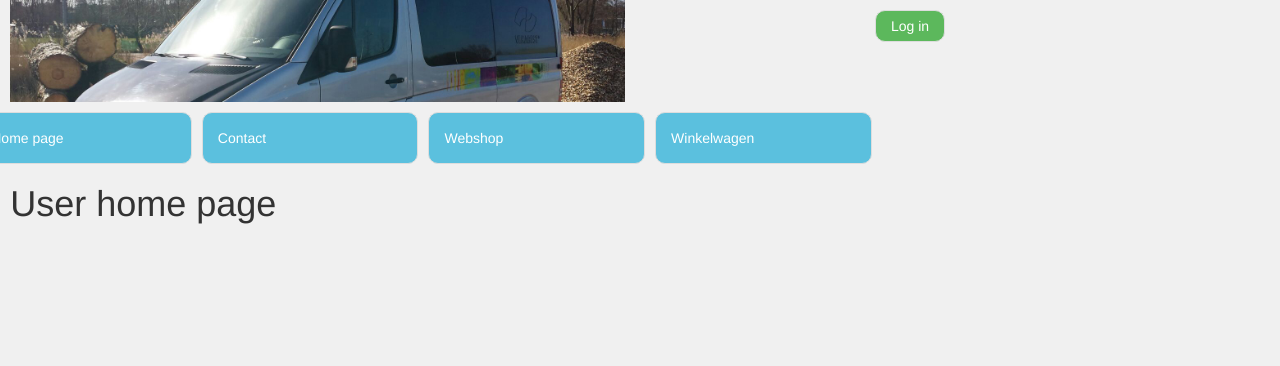
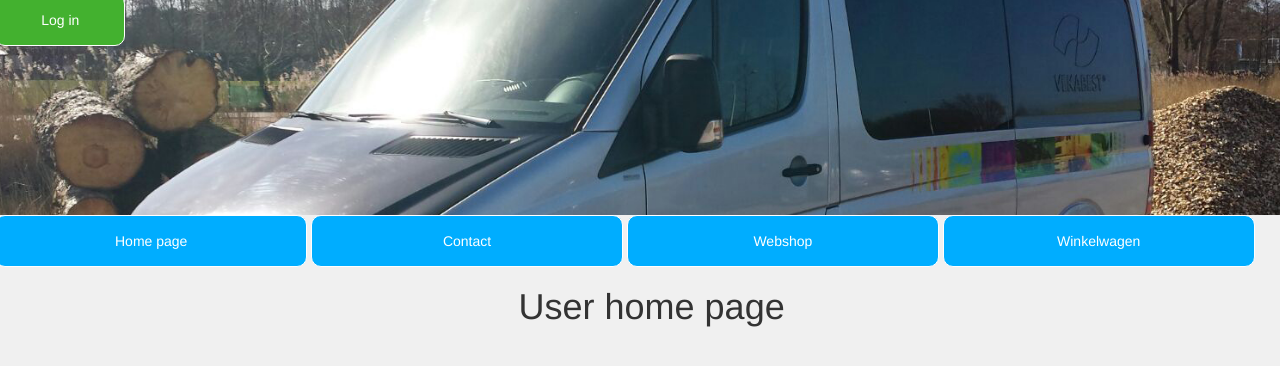
Before and after one commit to Aeversil/VekaBest, a PHP site: page / in a window 1280 px wide. Shown: the top 366 px of the page. Run offline with PHP 8.4, Linux system fonts and the light colour scheme; some libraries are stand-ins or nearby versions.

Commit message:
miep
moep

```diff
--- a/VekaBest.css
+++ b/VekaBest.css
@@ -50,6 +50,49 @@ html,body{
   border-radius: 10px;
 }
 
+.nav2 button{
+  background: #00adff;
+  color: white;
+  width: 24%;
+  box-sizing: border-box;
+  -moz-box-sizing: border-box;
+  -webkit-box-sizing: border-box;
+  border: 1px solid;
+  border-radius: 10px;
+}
+.nav2 button:hover{
+  background: #59caff;
+  color: white;
+  width: 24%;
+  box-sizing: border-box;
+  -moz-box-sizing: border-box;
+  -webkit-box-sizing: border-box;
+  border: 1px solid;
+  border-radius: 10px;
+}
+.login button{
+  margin-top: -17%;
+/*  margin-left:85.5%;*/
+  background: #31af1a;
+  color: white;
+  width: 10%;
+  box-sizing: border-box;
+  -moz-box-sizing: border-box;
+  -webkit-box-sizing: border-box;
+  border: 1px solid;
+  border-radius: 10px;
+}
+
+.login button:hover{
+  background: #43b12f;
+  color: white;
+  width: 10%;
+  box-sizing: border-box;
+  -moz-box-sizing: border-box;
+  -webkit-box-sizing: border-box;
+  border: 1px solid;
+  border-radius: 10px;
+}
 .loguit button{
   margin-top: -17%;
 /*  margin-left:85.5%;*/
@@ -191,3 +234,10 @@ button{
   padding: 15px;
   font-size: 16px;
 }
+
+h1{
+  text-align: center;
+}
+.rowcontainer {
+  margin-left: 1%;
+}
--- a/admin_inventory.php
+++ b/admin_inventory.php
@@ -38,9 +38,7 @@ $sku=$_POST['sku'];
 mysql_query("INSERT INTO boeken VALUES('$id', '$prijs', '$afbeelding', '$boeknaam', '$categorie', '$sku')");
 ?>
 
-<center>
 <h1>Admin inventory edit page</h1>
-</center>
 <button onclick='Add()' id='add'><i class='fa fa-plus-circle fa-2x' aria-hidden='true'> </i></button>
 <table>
 	<thead>
--- a/index.php
+++ b/index.php
@@ -36,33 +36,30 @@ $db_name = "vekabestwebsite";
 
   </head>
   <body style="background-color: #f0f0f0;">
-    <div class="row">
-      <div class="banner col-md-6 col-md-offset-3">
+      <div class="row">
+      <div class="banner">
         <img src="stockvekafotos/busbanner.jpg" />
+        <div class="login">
+        <a href="user_login.php"><button>Log in</button></a>
+      </div>
       </div>
 
-      <div class="col-md-2 col-md-offset-1">
-        <a href="user_login.php"><button class="btn-success panel-body panel-default button-login">Log in</button></a>
-      </div>
+    <div class="nav2">
+        <button onclick="showPage('user_home');">
+          Home page
+        </button>
+        <button onclick="showPage('user_contact');">
+          Contact
+        </button>
+        <button onclick="showPage('user_webshop');">
+          Webshop
+        </button>
+        <button onclick="showPage('user_shopping_cart');"">
+          Winkelwagen
+        </button>
     </div>
 
-    <div class="row">
-      <div class="col-md-offset-3 col-xs-offset-6">
-        <div onclick="showPage('user_home');" class="btn-info button-navbar col-md-2 panel-body panel-default">
-          Home page
-        </div>
-        <div onclick="showPage('user_contact');" class="btn-info button-navbar col-md-2 panel-body panel-default">
-          Contact
-        </div>
-        <div onclick="showPage('user_webshop');" class="btn-info button-navbar col-md-2 panel-body panel-default">
-          Webshop
-        </div>
-        <div onclick="showPage('user_shopping_cart');" class="btn-info button-navbar col-md-2 panel-body panel-default">
-          Winkelwagen
-        </div>
-      </div>
-    </div>
-    <div class="row container">
+    <div class="rowcontainer">
       <?php @include("user_home.php"); ?>
       <?php @include("user_profile.php"); ?>
       <?php @include("user_edit_profile.php"); ?>
@@ -74,7 +71,7 @@ $db_name = "vekabestwebsite";
       <div id="error-message" class="alert-danger col-md-12 col-md-offset-1" style="display: none;">
       </div>
     </div>
-
+    </div>
     <script>
     var pages = ["user_home", "user_profile", "user_edit_profile", "user_contact", "user_webshop", "user_shopping_cart"];
 
```
